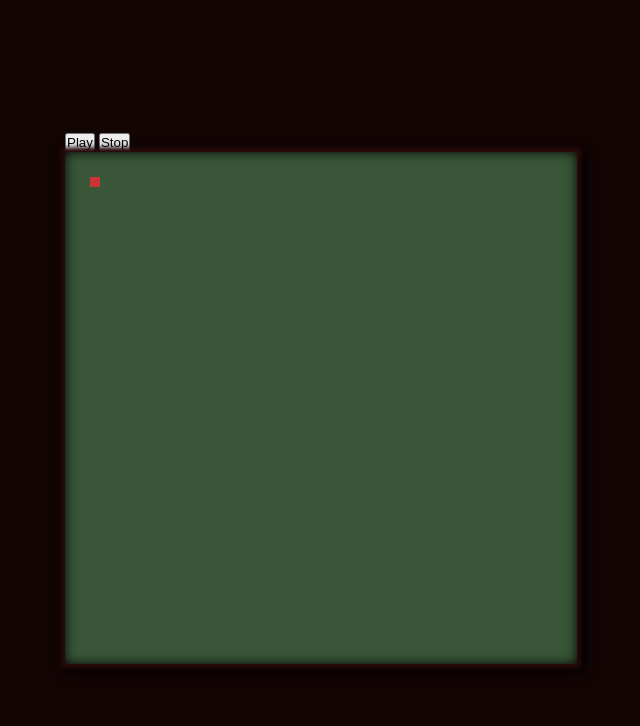
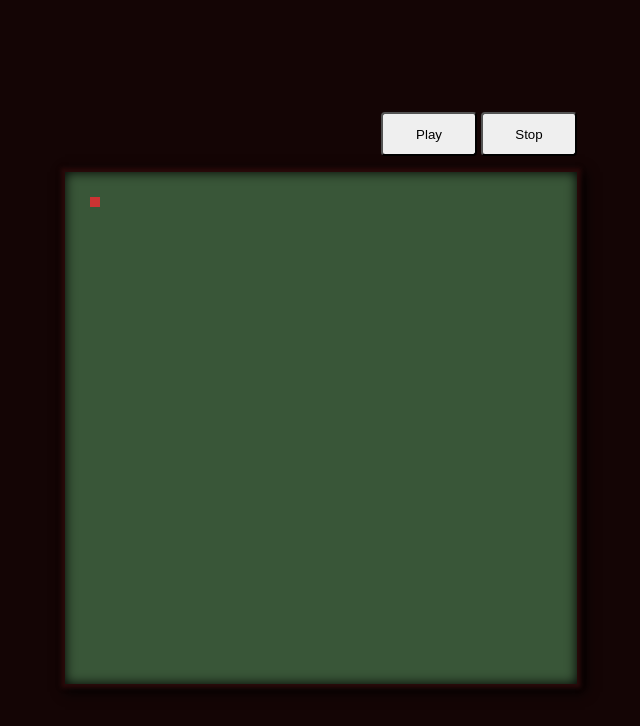
Before and after one commit to Armando284/life-simulation, a plain HTML site: page index.html in a window 1280 px wide. Shown: the whole page, without its empty margins (319-959 px from the left). Drawn offline with Linux system fonts and the light colour scheme.

Commit message:
feat: adds buttons base styles

```diff
--- a/style.css
+++ b/style.css
@@ -29,3 +29,19 @@ canvas#game {
     0 0 4px 4px var(--color-secondary),
     4px 4px 12px 4px #000;
 }
+
+.button-group {
+  display: flex;
+  justify-content: flex-end;
+  align-items: center;
+  gap: 4px;
+  margin-bottom: 16px;
+}
+
+button {
+  min-width: 96px;
+  height: 44px;
+  padding: 4px 8px;
+  border-radius: 4px;
+  outline: none;
+}
```
